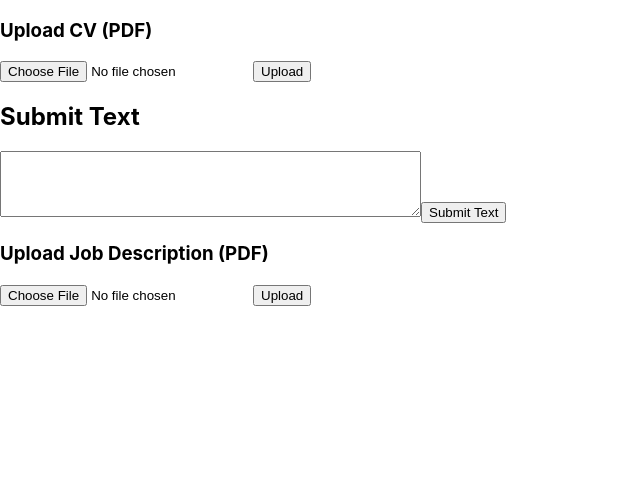
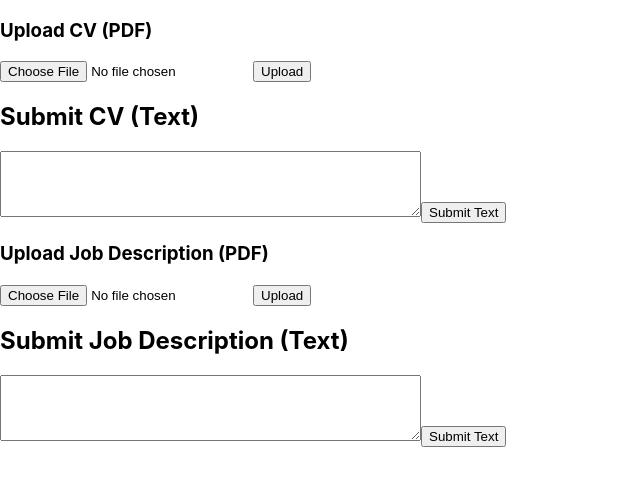
Before and after one commit to Bahare09/ApplySmart, a React (Create React App) app in the folder client/: page / in a window 1280 px wide. Shown: the top 486 px of the page, without its empty margins (0-640 px from the left). Built offline with nearby package versions, Linux system fonts and the light colour scheme.

Commit message:
change SubmitText.js for choosing file type

```diff
--- a/client/src/App.js
+++ b/client/src/App.js
@@ -31,7 +31,7 @@ function App() {
     if (text) {
       try {
         // Send a POST request to the backend with the text data
-        const response = await fetch("http://localhost:4000/submit-text", {
+        const response = await fetch("http://localhost:3100/submit-text", {
           method: "POST",
           headers: {
             "Content-Type": "application/json",
@@ -52,12 +52,12 @@ function App() {
       alert("Please enter text to submit.");
     }
   };
-
   return (
     <div className="App">
       <UploadFile onFileUpload={handleFileUpload} fileType="cv" />
       <SubmitText onTextSubmit={handleTextSubmit} fileType="cv" />
       <UploadFile onFileUpload={handleFileUpload} fileType="job" />
+      <SubmitText onTextSubmit={handleTextSubmit} fileType="job" />
     </div>
   );
 }
--- a/client/src/components/SubmitText.js
+++ b/client/src/components/SubmitText.js
@@ -1,6 +1,6 @@
 import React, { useState } from "react";
 
-function SubmitText({ onTextSubmit }) {
+function SubmitText({ onTextSubmit, fileType }) {
   const [text, setText] = useState("");
 
   const handleTextChange = (e) => {
@@ -9,8 +9,9 @@ function SubmitText({ onTextSubmit }) {
 
   const handleSubmitText = () => {
     if (text) {
-      onTextSubmit(text);
-      // clear the text input after submission
+      // Pass the text and type to the callback
+      onTextSubmit(text, fileType);
+      // Clear the text input after submission
       setText("");
     } else {
       alert("Please enter text to submit.");
@@ -19,7 +20,7 @@ function SubmitText({ onTextSubmit }) {
 
   return (
     <div>
-      <h2>Submit Text</h2>
+      <h2>Submit {fileType === "cv" ? "CV" : "Job Description"} (Text)</h2>
       <textarea rows="4" cols="50" value={text} onChange={handleTextChange} />
       <button onClick={handleSubmitText}>Submit Text</button>
     </div>
```
